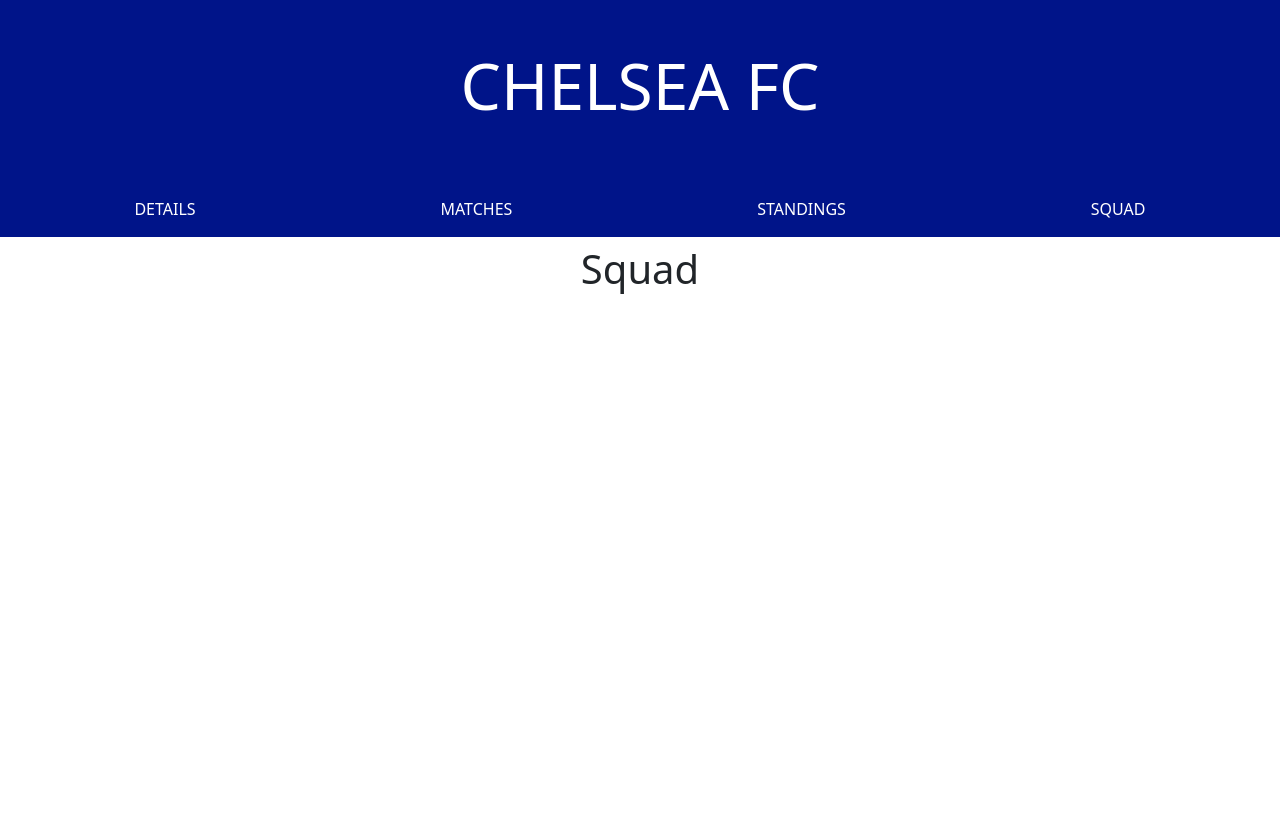
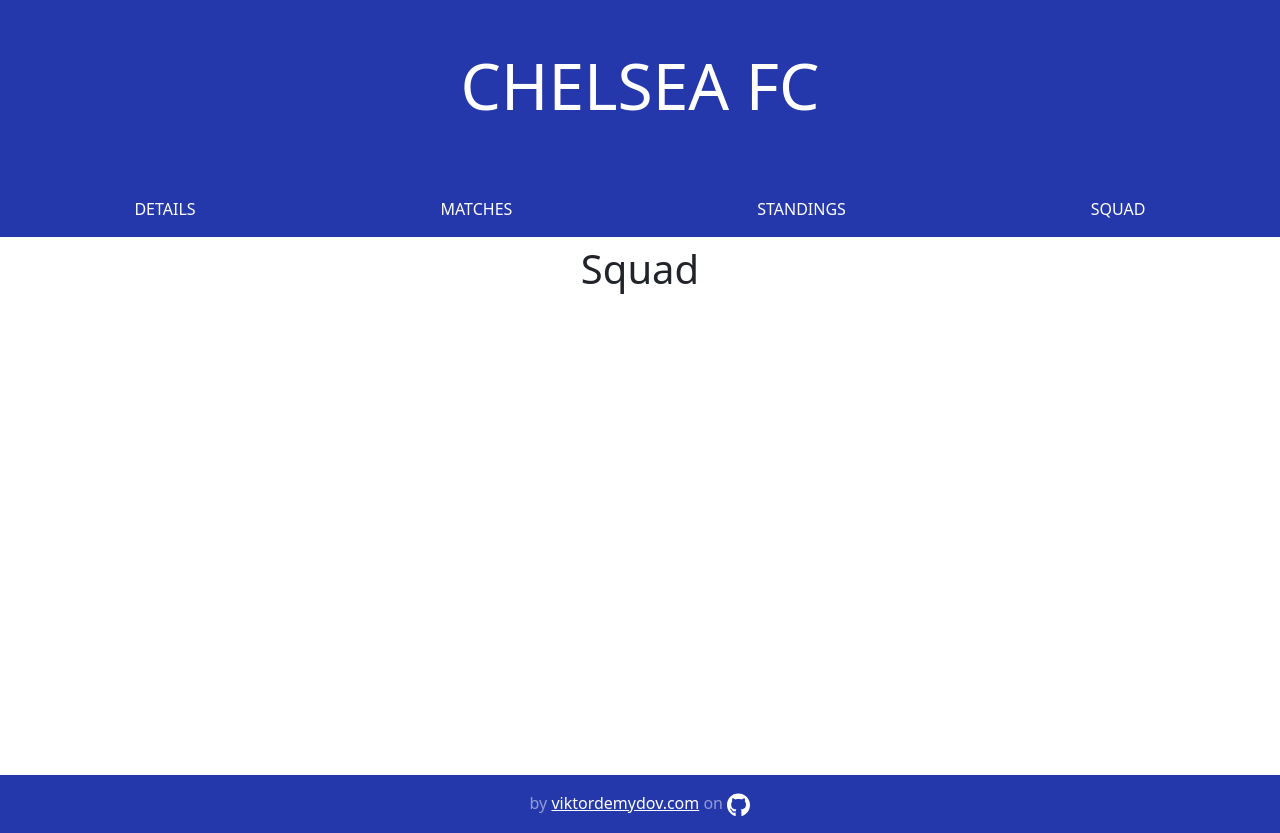
Before and after one commit to VicD129/chelsea-react-app, a React (Create React App) app: page /squad in a window 1280 px wide. Before the commit the page ends 800 px from the top, so only its background shows below. Built offline with nearby package versions, Linux system fonts and the light colour scheme.

Commit message:
footer add

```diff
--- a/src/App.css
+++ b/src/App.css
@@ -1,3 +1,3 @@
 .bg-brand-color {
-  background-color: #001489;
+  background-color: #2538ab;
 }
--- a/src/App.js
+++ b/src/App.js
@@ -2,6 +2,7 @@
 import '../node_modules/bootstrap/dist/css/bootstrap.min.css';
 import './App.css';
 import Header from './Components/Header';
+import Footer from './Components/Footer';
 
 import {
   BrowserRouter as Router,
@@ -19,12 +20,15 @@
     <div className="App">
       <Router>
         <Header />
+        <div className="container-sm" style={{minHeight: "calc(100vh - 270px)"}}>
           <Switch>
             <Route exact path="/" component={Details} />
             <Route path="/matches" component={Matches} />
             <Route path="/standings" component={Standings} />
             <Route path="/squad" component={Squad} />
           </Switch>
+        </div>
+        <Footer />
       </Router>
     </div>
   );
--- /dev/null
+++ b/src/Components/Footer.js
@@ -0,0 +1,18 @@
+import React from 'react';
+import GitHubLogo from './github-brands.svg';
+
+let footerLink = {
+    color: '#fff'
+};
+
+function Footer() {
+  return (
+    <React.Fragment>
+        <footer className="bg-brand-color text-white text-center">
+            <p className="font-weight-bold mb-0 py-3"><span className="text-white-50">by</span> <a target="_blank" rel="noopener noreferrer" href="https://viktordemydov.com" style={footerLink}>viktordemydov.com</a> <span className="text-white-50">on</span> <a target="_blank" rel="noopener noreferrer" href="https://github.com/VicD129/chelsea-react-app" style={footerLink}><img src={GitHubLogo} alt="GitHub Logo" height="24px" className="ml-1" /></a></p>
+        </footer>
+    </React.Fragment>
+  );
+}
+
+export default Footer;
```
Also changed, not shown: src/Components/github-brands.svg (added). Lines whose indentation alone changed are shown as unchanged.
